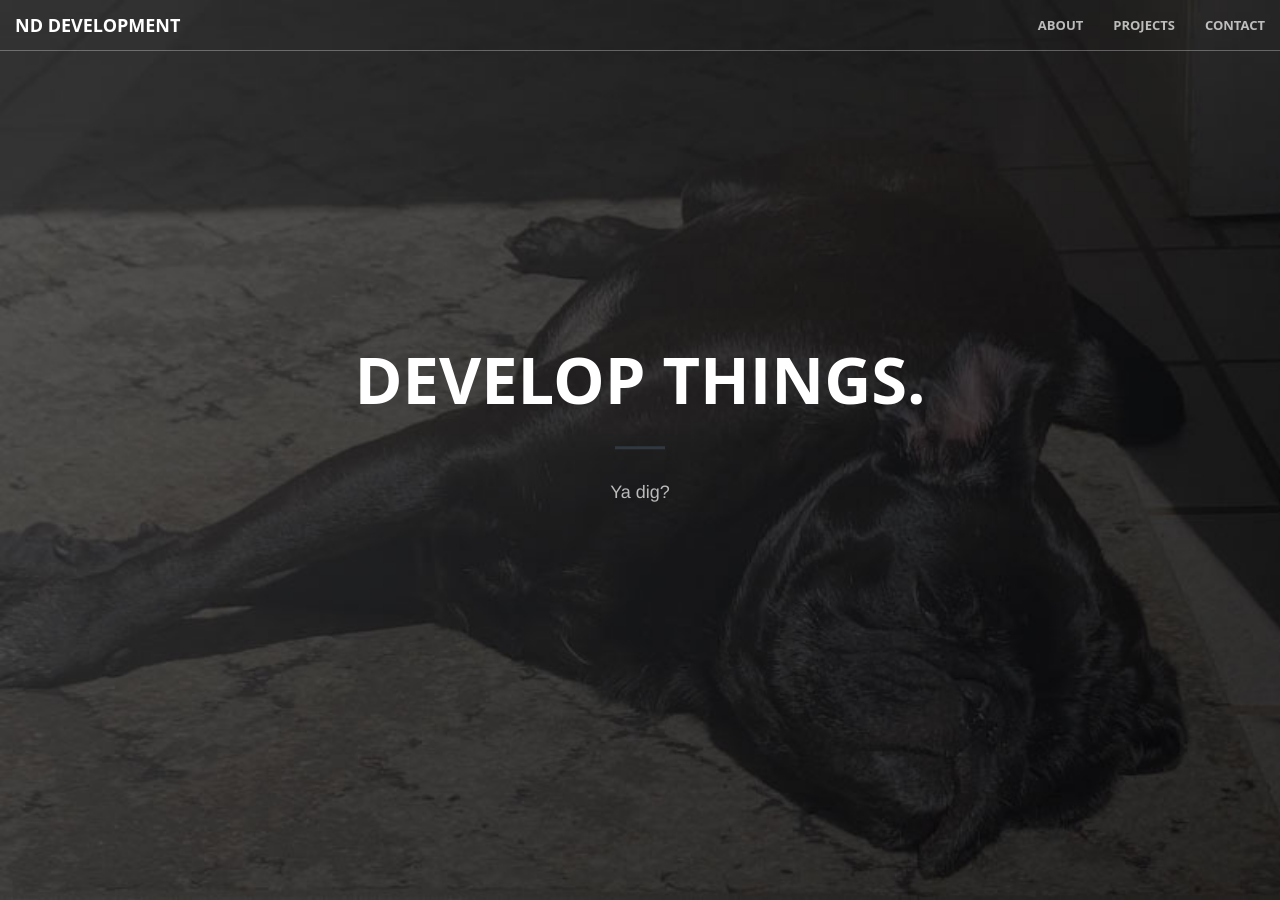
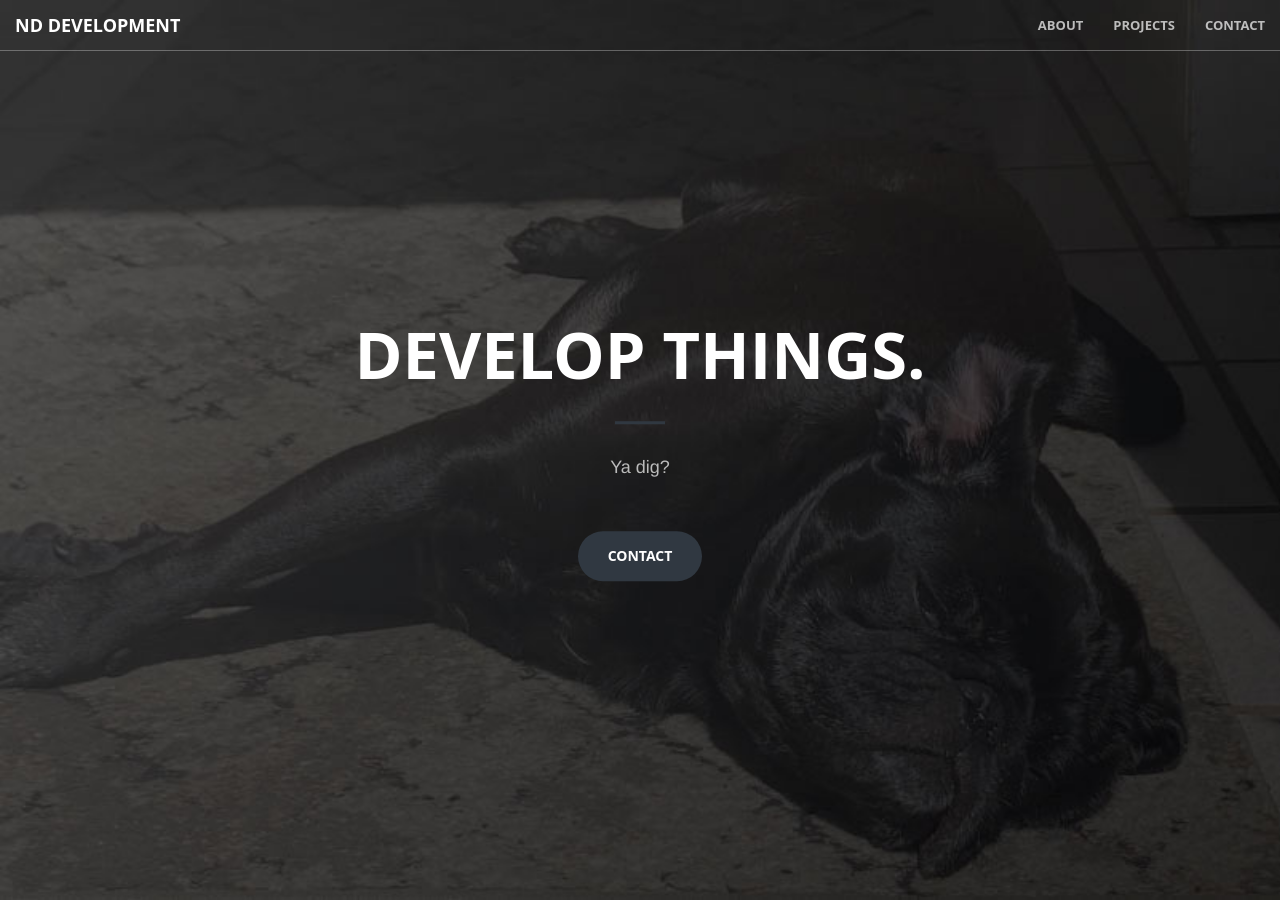
Before and after one commit to nickddev/nickddev.github.io, a Jekyll site: the page built from index.html, in a window 1280 px wide and 900 px high. Built offline with Jekyll 4.4.1, drawn with Linux system fonts in a browser that asks for light colours.

Commit message:
Update header.html

```diff
--- a/_includes/header.html
+++ b/_includes/header.html
@@ -4,7 +4,7 @@
             <h1>Develop Things.</h1>
             <hr>
             <p>Ya dig?</p>
-            <!--<a href="#about" class="btn btn-primary btn-xl page-scroll">Find Out More</a>-->
+            <a href="#contact" class="btn btn-primary btn-xl page-scroll">Contact</a>
         </div>
     </div>
 </header>
```
